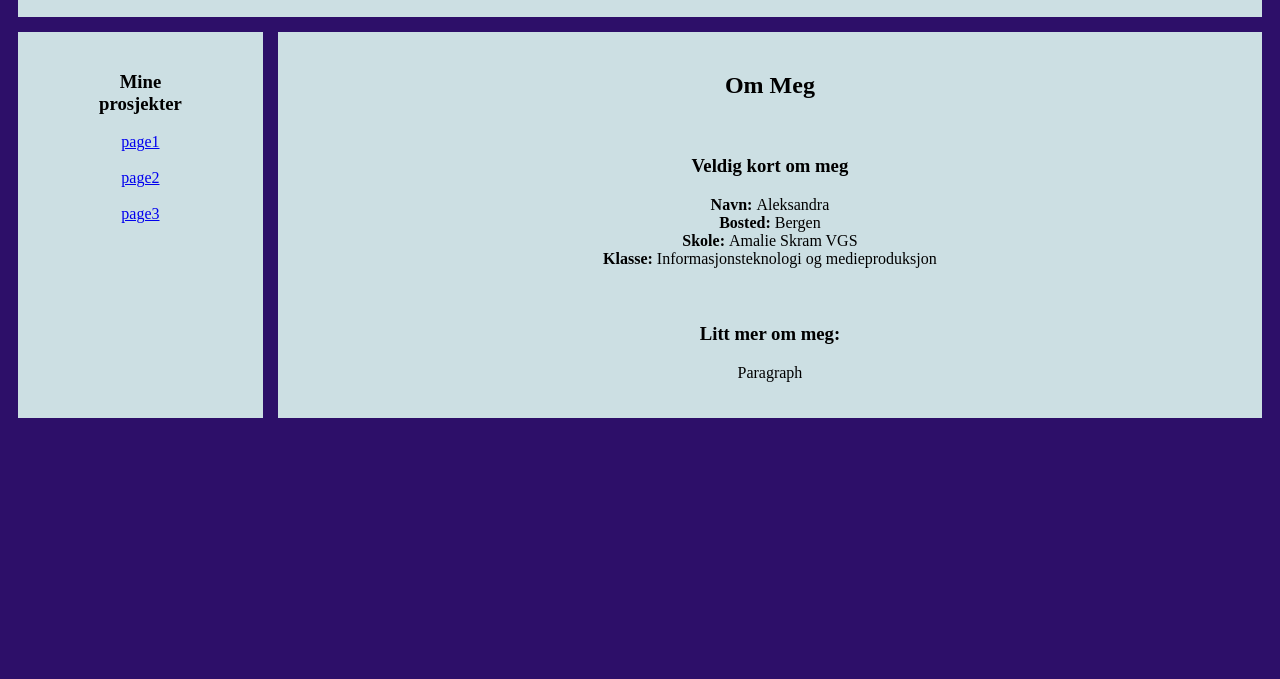
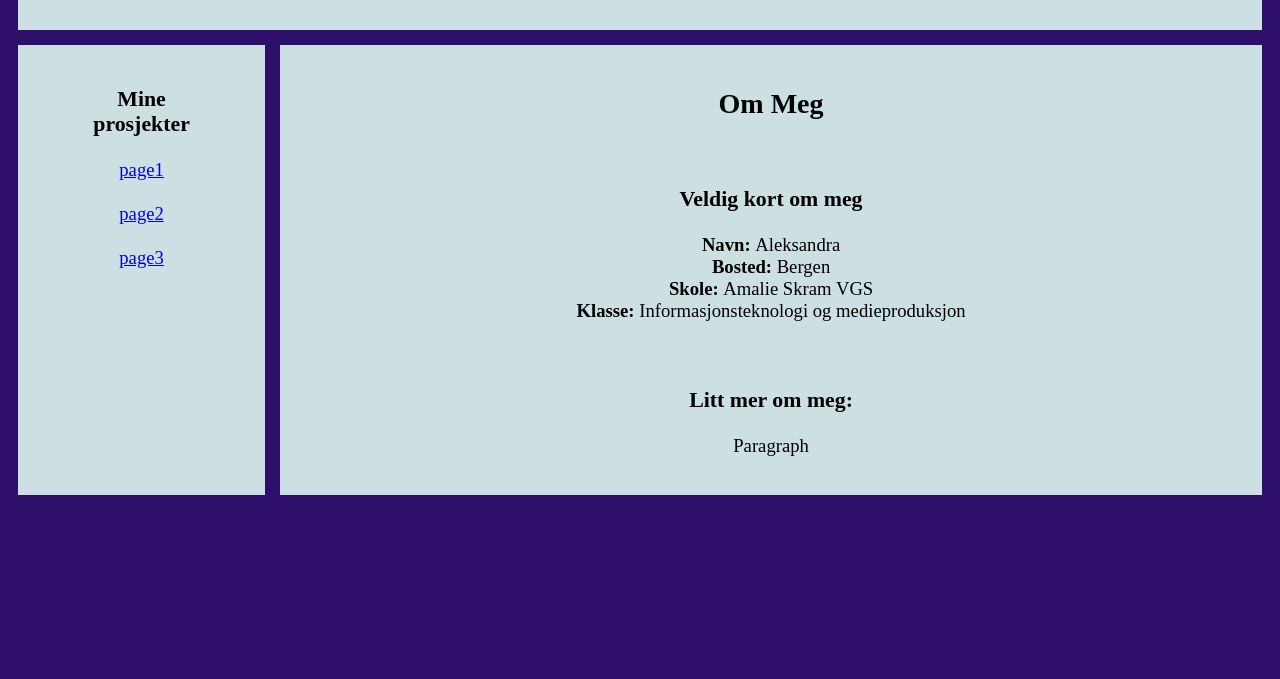
Before and after one commit to Iskachun/test2, a plain HTML site: page index.html in a window 1280 px wide. Shown: the part 121-800 px from the top of the page. Drawn offline with Linux system fonts and the light colour scheme.

Commit message:
fontsize

```diff
--- a/style.css
+++ b/style.css
@@ -1,5 +1,6 @@
 body {
     background-color: #2d0f69;
+    font-size: 14pt;
 }
 
 .grid-container {
```
